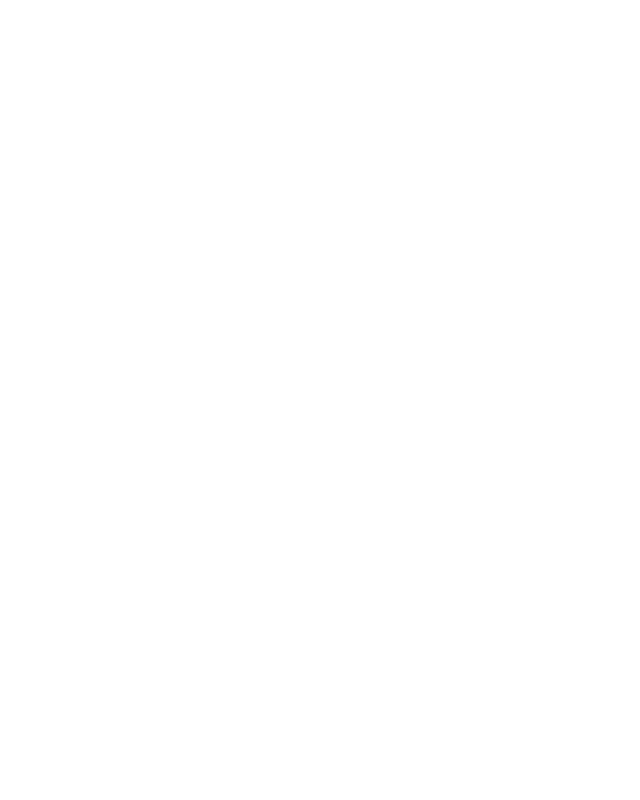
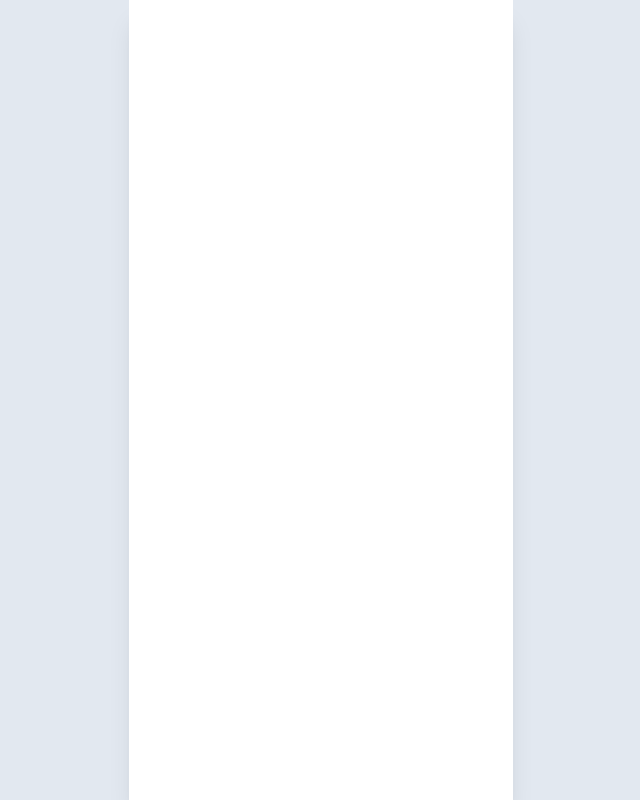
Before and after one commit to ymshop/v2, a Nuxt app: page / in a window 1280 px wide. Shown: the whole page, without its empty margins (319-959 px from the left). Built offline with nearby package versions, Linux system fonts and the light colour scheme.

Commit message:
create content area

```diff
--- a/layouts/default.vue
+++ b/layouts/default.vue
@@ -1,5 +1,9 @@
 <template>
-  <div>
-    <Nuxt />
+  <div class="w-screen h-screen bg-gray-300">
+    <div class="container flex justify-center w-full h-full">
+      <div class="w-full max-w-sm max-h-full min-h-full overflow-y-auto bg-white shadow-xl">
+        <Nuxt />
+      </div>
+    </div>
   </div>
 </template>
--- a/pages/index.vue
+++ b/pages/index.vue
@@ -1,5 +1,5 @@
 <template>
-  <div class="container"></div>
+  <div></div>
 </template>
 
 <script>
```
